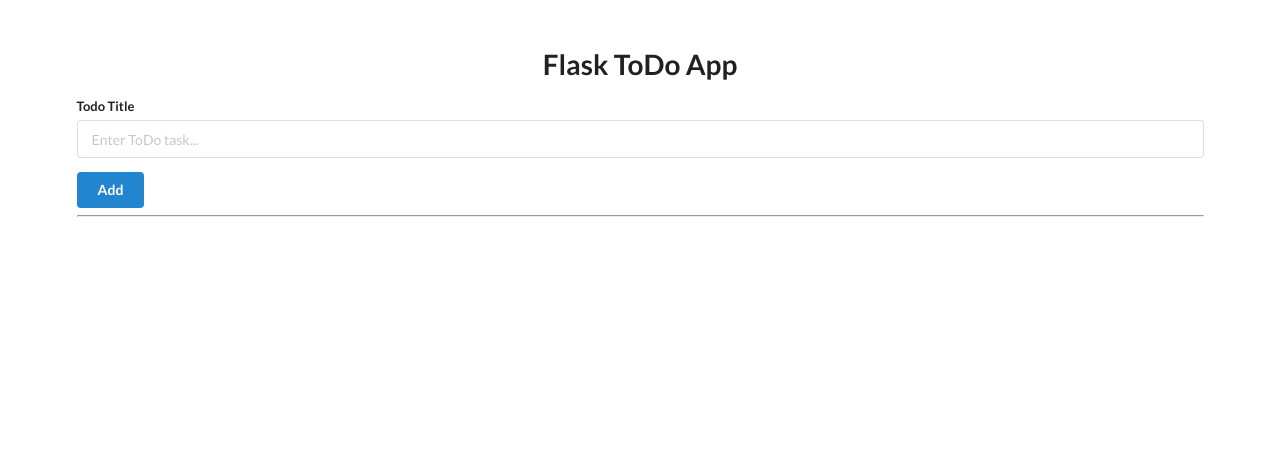
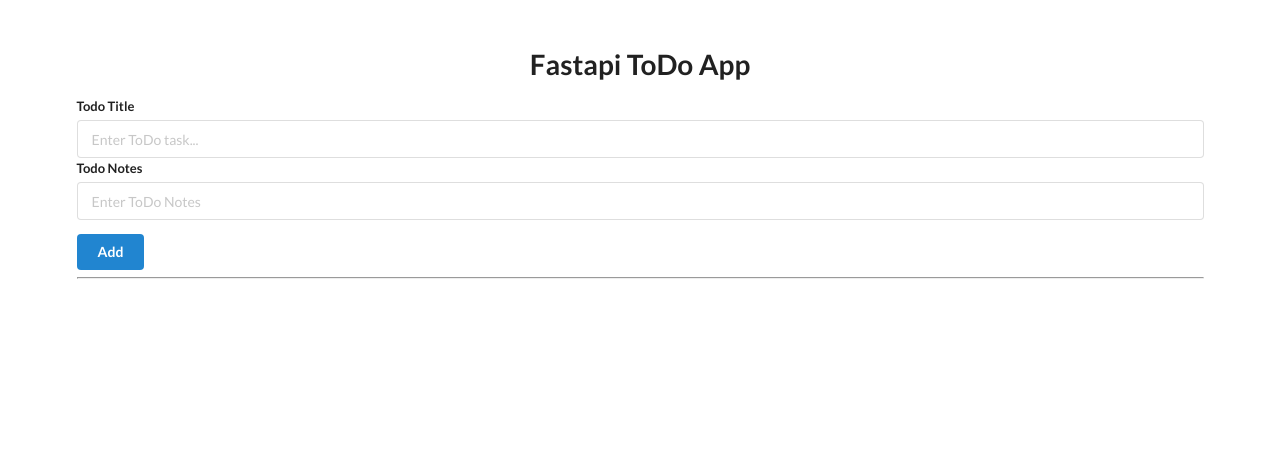
Before and after one commit to bburns8/fastapi-todo-app, a FastAPI app: page / in a window 1280 px wide. Shown: the top 460 px of the page. Run offline with FastAPI, Linux system fonts and the light colour scheme; data that the repository does not hold is empty.

Commit message:
Update base.html

```diff
--- a/templates/base.html
+++ b/templates/base.html
@@ -3,19 +3,21 @@
     <head>
         <meta charset="UTF-8">
         <meta name="viewport" content="width=device-width, initial-scale=1.0">
-        <title>Todo App - Flask</title>
+        <title>Todo App - Fastapi</title>
         <link rel="stylesheet" href="https://cdn.jsdelivr.net/npm/semantic-ui@2.4.2/dist/semantic.min.css">
         <script src="https://cdn.jsdelivr.net/npm/semantic-ui@2.4.2/dist/semantic.min.js"></script>
     </head>
     <body>
         <div style="margin-top: 50px;" class="ui container">
-            <h1 class="ui center aligned header">Flask ToDo App</h1>
+            <h1 class="ui center aligned header">Fastapi ToDo App</h1>
 
             <form class="ui form" action="/add" method="post">
                 <div class="field">
                     <label>Todo Title</label>
                     <input type="text" name="title" placeholder="Enter ToDo task...">
                     <br>
+                    <label>Todo Notes</label>
+                    <input type="text" name="note" placeholder="Enter ToDo Notes">
                 </div>
                 <button class="ui blue button" type="submit">Add</button>
             </form>
```
